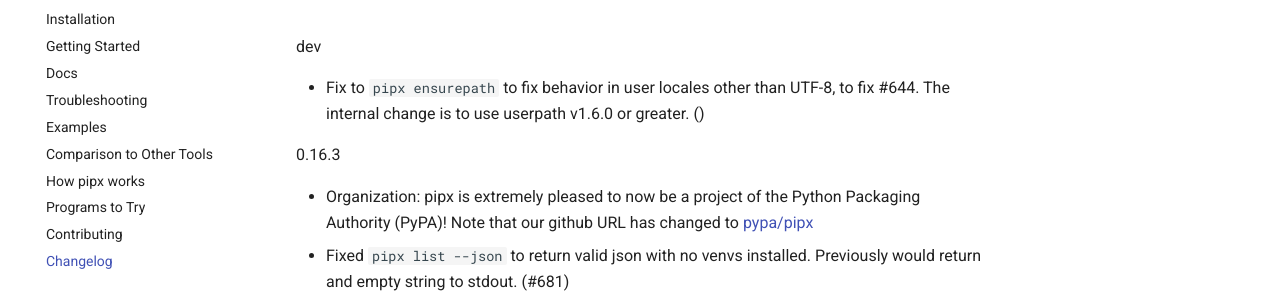
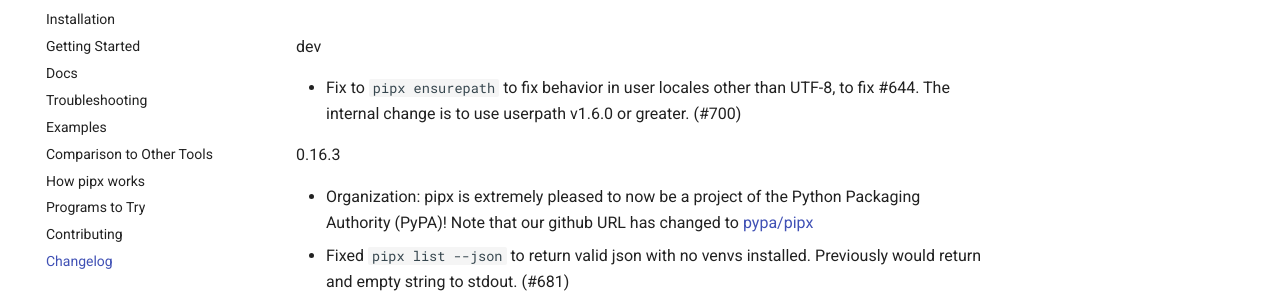
Before and after one commit to pypa/pipx, an MkDocs documentation site: the page built from docs/changelog.md, in a window 1280 px wide and 900 px high. Shown: the part 146-442 px from the top of the window. Built offline with MkDocs 1.6.1 and Material for MkDocs 9.7.7, drawn with Linux system fonts in a browser that asks for light colours; comment, search, counter and statistics services are not loaded.

Commit message:
Add PR number to changelog entry.

```diff
--- a/docs/changelog.md
+++ b/docs/changelog.md
@@ -1,6 +1,6 @@
 dev
 
-- Fix to `pipx ensurepath` to fix behavior in user locales other than UTF-8, to fix #644. The internal change is to use userpath v1.6.0 or greater. ()
+- Fix to `pipx ensurepath` to fix behavior in user locales other than UTF-8, to fix #644. The internal change is to use userpath v1.6.0 or greater. (#700)
 
 0.16.3
 
```
